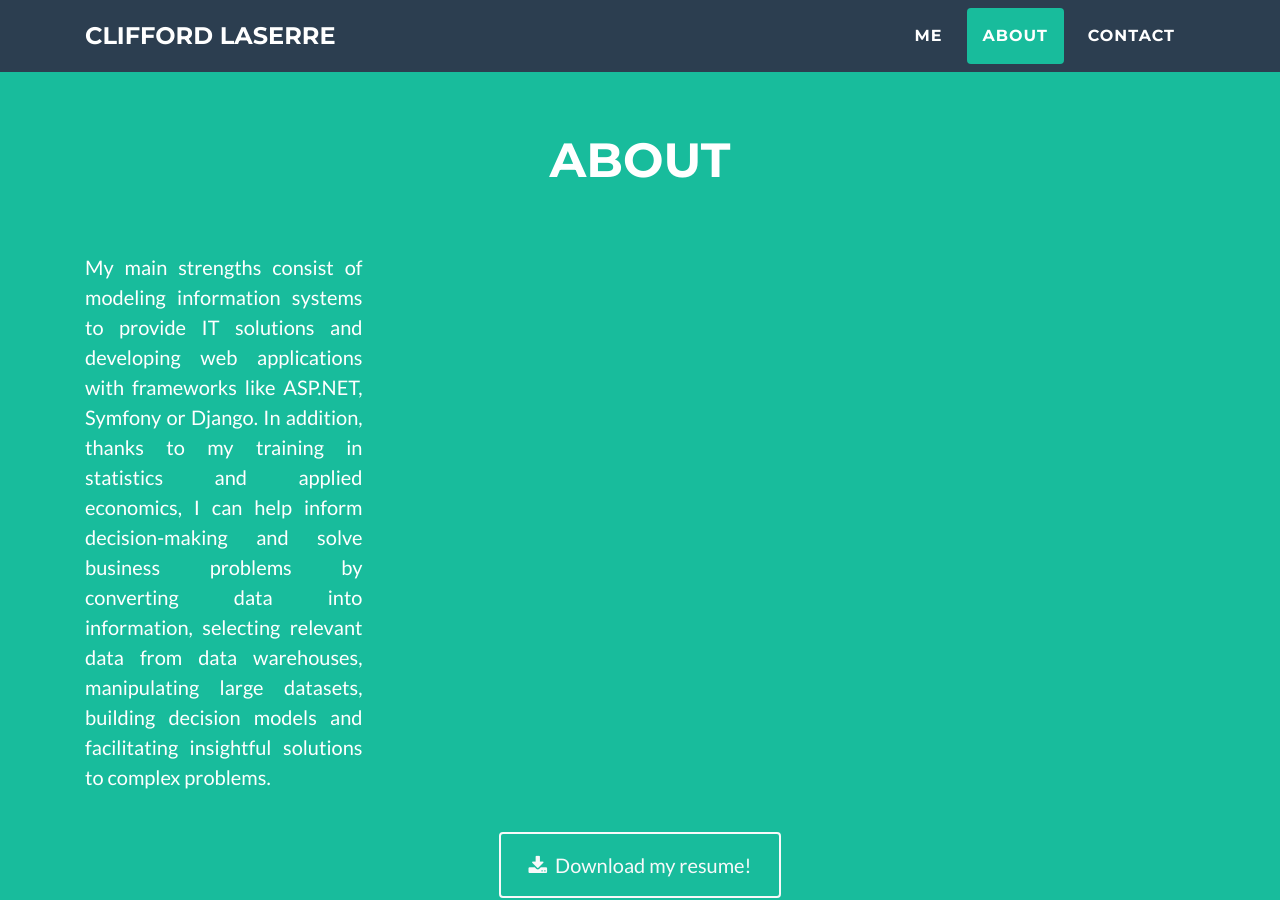
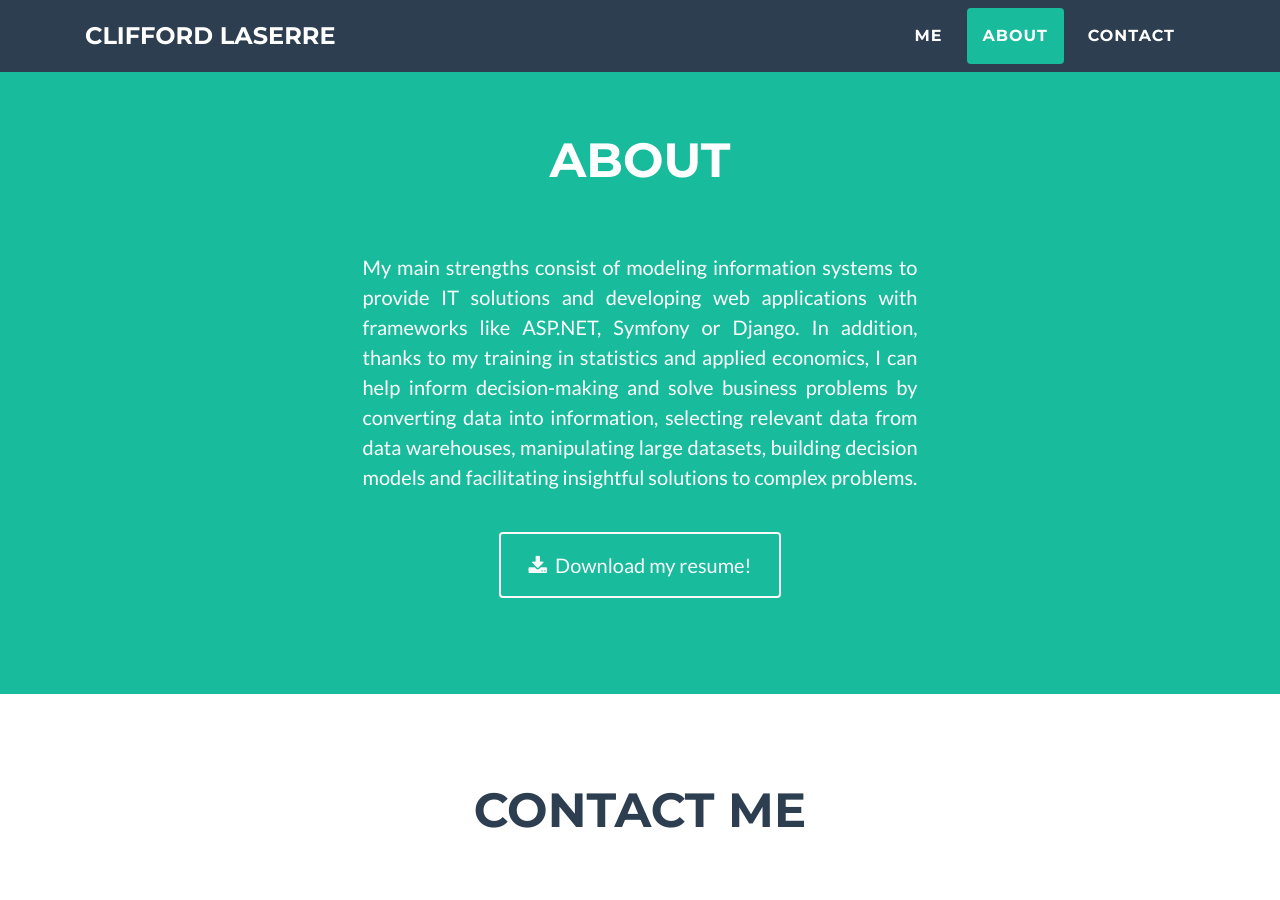
Before and after one commit to claserre9/claserre9.github.io, a Jekyll site: the page built from index.html, in a window 1280 px wide and 900 px high, scrolled down 988 px. Built offline with Jekyll 4.4.1, drawn with Linux system fonts in a browser that asks for light colours.

Commit message:
Update index.html

```diff
--- a/index.html
+++ b/index.html
@@ -54,7 +54,8 @@ layout: default
         <h2 class="text-uppercase text-center text-white mb-5">About</h2>
         <div class="row">
             <div class="col my-4 mb-lg-0">
-                <p class="lead text-justify w-25">My main strengths consist of
+                <p class="lead text-justify w-50 mx-auto">My main strengths
+                    consist of
                     modeling
                     information systems to provide IT solutions and
                     developing web applications with frameworks like
```
